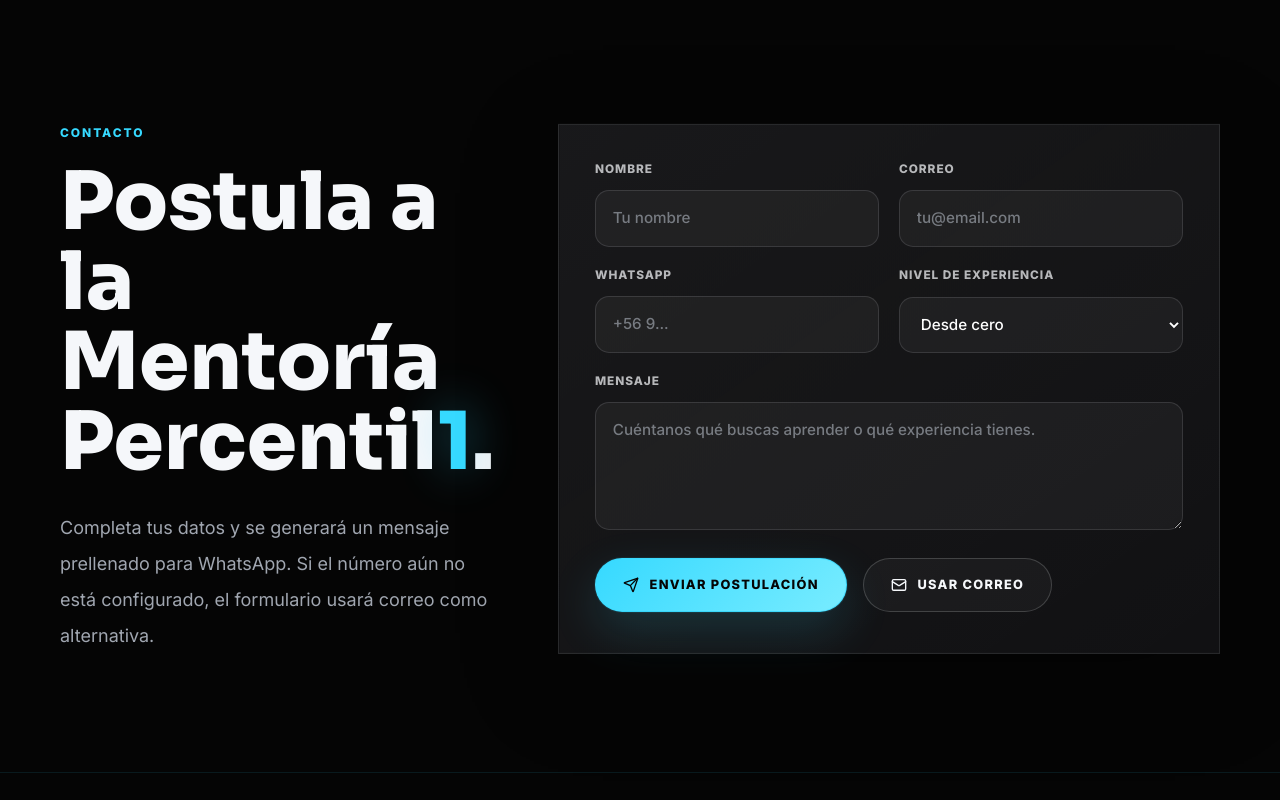
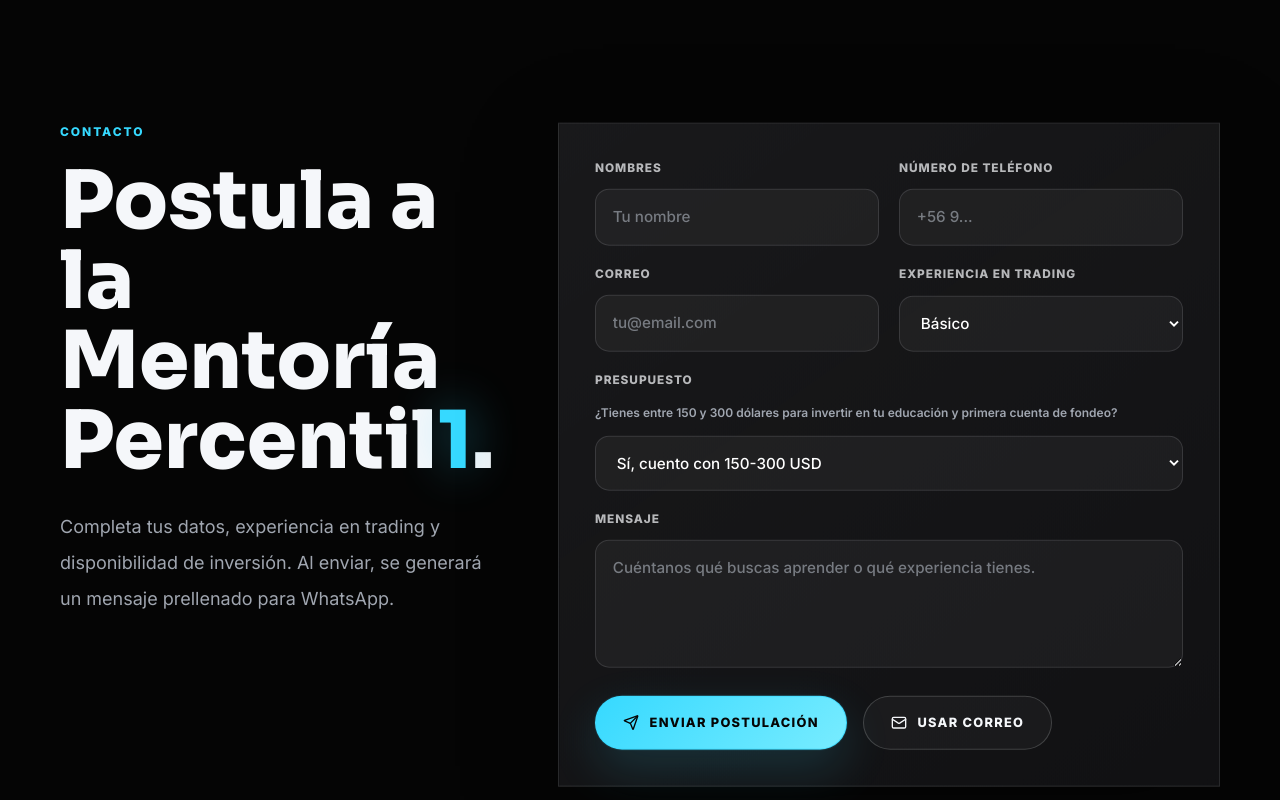
Before and after one commit to Benjafyl/bpg-trading, a Next.js app: page / in a window 1280 px wide. Shown: the part 9200-10000 px from the top of the page. Built offline with nearby package versions, Linux system fonts and the light colour scheme.

Commit message:
Update application form fields

```diff
--- a/src/app/page.tsx
+++ b/src/app/page.tsx
@@ -572,7 +572,7 @@
               .
             </>
           }
-          text="Completa tus datos y se generará un mensaje prellenado para WhatsApp. Si el número aún no está configurado, el formulario usará correo como alternativa."
+          text="Completa tus datos, experiencia en trading y disponibilidad de inversión. Al enviar, se generará un mensaje prellenado para WhatsApp."
         />
         <div className="premium-card reveal p-5 md:p-8 lg:p-9">
           <ContactForm />
--- a/src/components/ContactForm.tsx
+++ b/src/components/ContactForm.tsx
@@ -11,16 +11,18 @@
 type FormState = {
   name: string;
   email: string;
-  whatsapp: string;
-  level: string;
+  phone: string;
+  tradingExperience: string;
+  investmentBudget: string;
   message: string;
 };
 
 const initialState: FormState = {
   name: "",
   email: "",
-  whatsapp: "",
-  level: "Desde cero",
+  phone: "",
+  tradingExperience: "Básico",
+  investmentBudget: "Sí, cuento con 150-300 USD",
   message: "",
 };
 
@@ -37,10 +39,11 @@
     const message = [
       "Hola, quiero postular a la Mentoría Percentil1.",
       "",
-      `Nombre: ${form.name}`,
+      `Nombres: ${form.name}`,
       `Correo: ${form.email}`,
-      `WhatsApp: ${form.whatsapp}`,
-      `Nivel: ${form.level}`,
+      `Número de teléfono: ${form.phone}`,
+      `Experiencia en trading: ${form.tradingExperience}`,
+      `Cuenta con 150 a 300 USD para educación y primera cuenta de fondeo: ${form.investmentBudget}`,
       `Mensaje: ${form.message || "Sin mensaje adicional"}`,
     ].join("\n");
 
@@ -58,7 +61,7 @@
     <form onSubmit={handleSubmit} className="grid gap-5">
       <div className="grid gap-5 sm:grid-cols-2">
         <label className="field-label">
-          Nombre
+          Nombres
           <input
             required
             value={form.name}
@@ -67,6 +70,19 @@
             placeholder="Tu nombre"
           />
         </label>
+        <label className="field-label">
+          Número de teléfono
+          <input
+            required
+            type="tel"
+            value={form.phone}
+            onChange={(event) => updateField("phone", event.target.value)}
+            className="field-control"
+            placeholder="+56 9..."
+          />
+        </label>
+      </div>
+      <div className="grid gap-5 sm:grid-cols-2">
         <label className="field-label">
           Correo
           <input
@@ -78,31 +94,38 @@
             placeholder="tu@email.com"
           />
         </label>
-      </div>
-      <div className="grid gap-5 sm:grid-cols-2">
         <label className="field-label">
-          WhatsApp
-          <input
-            required
-            value={form.whatsapp}
-            onChange={(event) => updateField("whatsapp", event.target.value)}
-            className="field-control"
-            placeholder="+56 9..."
-          />
-        </label>
-        <label className="field-label">
-          Nivel de experiencia
+          Experiencia en trading
           <select
-            value={form.level}
-            onChange={(event) => updateField("level", event.target.value)}
+            value={form.tradingExperience}
+            onChange={(event) =>
+              updateField("tradingExperience", event.target.value)
+            }
             className="field-control"
           >
-            <option>Desde cero</option>
             <option>Básico</option>
-            <option>Intermedio</option>
+            <option>Medio</option>
+            <option>Avanzado</option>
           </select>
         </label>
       </div>
+      <label className="field-label">
+        Presupuesto
+        <span className="max-w-2xl text-xs font-semibold normal-case leading-6 tracking-normal text-[#A0A6B0]">
+          ¿Tienes entre 150 y 300 dólares para invertir en tu educación y
+          primera cuenta de fondeo?
+        </span>
+        <select
+          required
+          value={form.investmentBudget}
+          onChange={(event) => updateField("investmentBudget", event.target.value)}
+          className="field-control"
+        >
+          <option>Sí, cuento con 150-300 USD</option>
+          <option>No por ahora</option>
+          <option>Necesito más información</option>
+        </select>
+      </label>
       <label className="field-label">
         Mensaje
         <textarea
--- a/src/lib/contact.ts
+++ b/src/lib/contact.ts
@@ -1,6 +1,6 @@
 export const WHATSAPP_NUMBER = "56978771813"; // Cambia este número por el WhatsApp real, sin + ni espacios.
 export const CONTACT_EMAIL = "contacto@percentil1.cl"; // Cambia este correo si corresponde.
-export const GOOGLE_REVIEW_FORM_URL = "https://forms.gle/REEMPLAZAR_AQUI"; // Reemplaza esta URL cuando el Google Form esté creado.
+export const GOOGLE_REVIEW_FORM_URL = "https://forms.gle/bFtPFNKkpiYpZXLG6"; // Reemplaza esta URL si cambia el Google Form.
 
 export function buildWhatsAppUrl(message: string) {
   return `https://wa.me/${WHATSAPP_NUMBER}?text=${encodeURIComponent(message)}`;
```
Also changed, not shown: 1 other file (tests, documents, lock files or other folders).
